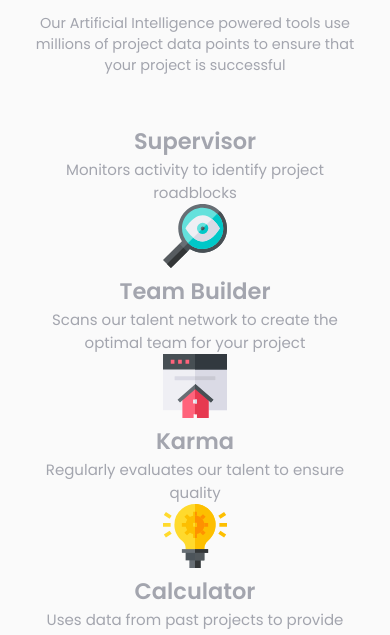
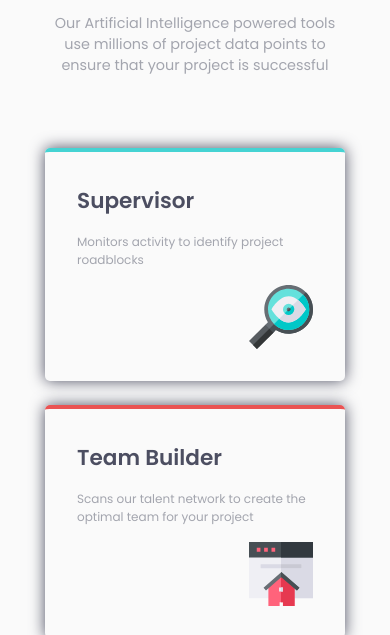
Before and after one commit to razieldev90/frontend-mentor-challenge-02, a plain HTML site: page index.html in a window 390 px wide. Shown: the part 153-788 px from the top of the page. Drawn offline with Linux system fonts and the light colour scheme.

Commit message:
mobile layout done

```diff
--- a/index.html
+++ b/index.html
@@ -27,44 +27,32 @@
       to ensure that your project is successful</h2>
   </header>
 
-  <main>
+  <section>
     <div class="box">
       <h2>Supervisor</h2>
       <p>Monitors activity to identify project roadblocks</p>
-      <svg height="64" width="64"
-          xmlns="http://www.w3.org/2000/svg" xmlns:xlink="http://www.w3.org/1999/xlink" >
-        <image x="0" y="0" xlink:href="./images/icon-supervisor.svg" />
-      </svg>
+      <img src="./images/icon-supervisor.svg" alt="supervisor img" class="icon">
     </div>
 
     <div class="box">
       <h2>Team Builder</h2>
       <p>Scans our talent network to create the optimal team for your project</p>
-      <svg height="64" width="64"
-          xmlns="http://www.w3.org/2000/svg" xmlns:xlink="http://www.w3.org/1999/xlink" >
-        <image x="0" y="0" xlink:href="./images/icon-team-builder.svg" />
-      </svg>
+      <img src="./images/icon-team-builder.svg" alt="team builder img" class="icon">
     </div>
 
     <div class="box">
       <h2>Karma</h2>
       <p>Regularly evaluates our talent to ensure quality</p>
-      <svg height="64" width="64"
-          xmlns="http://www.w3.org/2000/svg" xmlns:xlink="http://www.w3.org/1999/xlink" >
-        <image x="0" y="0" xlink:href="./images/icon-karma.svg" />
-      </svg>
+      <img src="./images/icon-karma.svg" alt="karma img" class="icon">
     </div>
 
     <div class="box">
       <h2>Calculator</h2>
       <p>Uses data from past projects to provide better delivery estimates</p>
-      <svg height="64" width="64"
-          xmlns="http://www.w3.org/2000/svg" xmlns:xlink="http://www.w3.org/1999/xlink" >
-        <image x="0" y="0" xlink:href="./images/icon-calculator.svg" />
-      </svg>
+      <img src="./images/icon-calculator.svg" alt="calculator img" class="icon">
     </div>
 
-  </main>
+  </section>
 
 
   <footer>
--- a/scss/main.scss
+++ b/scss/main.scss
@@ -49,14 +49,16 @@ body{
   color: $blue-graish;
   background: #fff;
   padding: 2rem;
-  text-align: center;
   background: $gray-light;
-  height: 100vh;
+  height: 100%;
+  width: 100%;
 }
 
 header{
-  margin: 3rem 0;
+  margin: 3rem auto;
   font-size: 0.75rem;
+  width: 300px;
+  text-align: center;
 
   h1{
     color: $blue-dark;
@@ -72,3 +74,49 @@ header{
     font-size: 0.9rem;
   }
 }
+
+section{
+  width: 100%;
+  display: flex;
+  flex-direction: column;
+  justify-content: space-around;
+  align-items: center;
+}
+
+.box{
+  margin-top: 1.5rem;
+  width: 300px;
+  font-size: 0.9rem;
+  box-shadow: 0 0 15px $blue-dark;
+  border-radius: 5px;
+  display: flex;
+  flex-direction: column;
+  padding: 2rem;
+  align-items: flex-start;
+  justify-content: space-between;
+  border-top: 4px solid;
+
+  h2{
+    font-weight: $fw-bold;
+    color: $blue-dark;
+  }
+
+  p{
+    color: $blue-graish;
+    font-size: 0.75rem;
+    margin: 1rem 0;
+  }
+
+  .icon{
+    align-self: flex-end;
+  }
+
+  &:nth-child(1){border-color: $cyan;}
+  &:nth-child(2){border-color: $red;}
+  &:nth-child(3){border-color: $orange;}
+  &:nth-child(4){border-color: $blue;}
+}
+
+footer{
+  margin-top: 2rem;
+}
```
Also changed, not shown: css/style.css, 1 other file.
